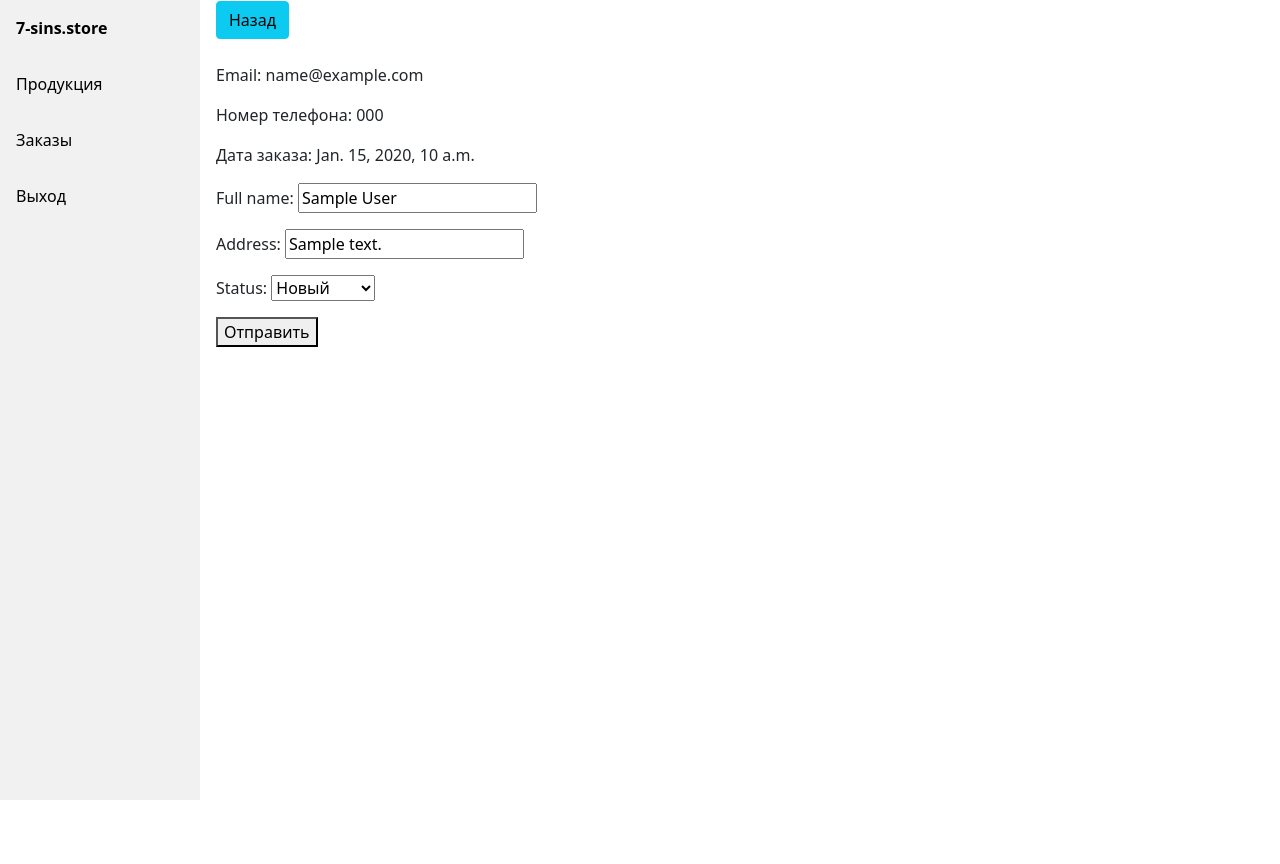
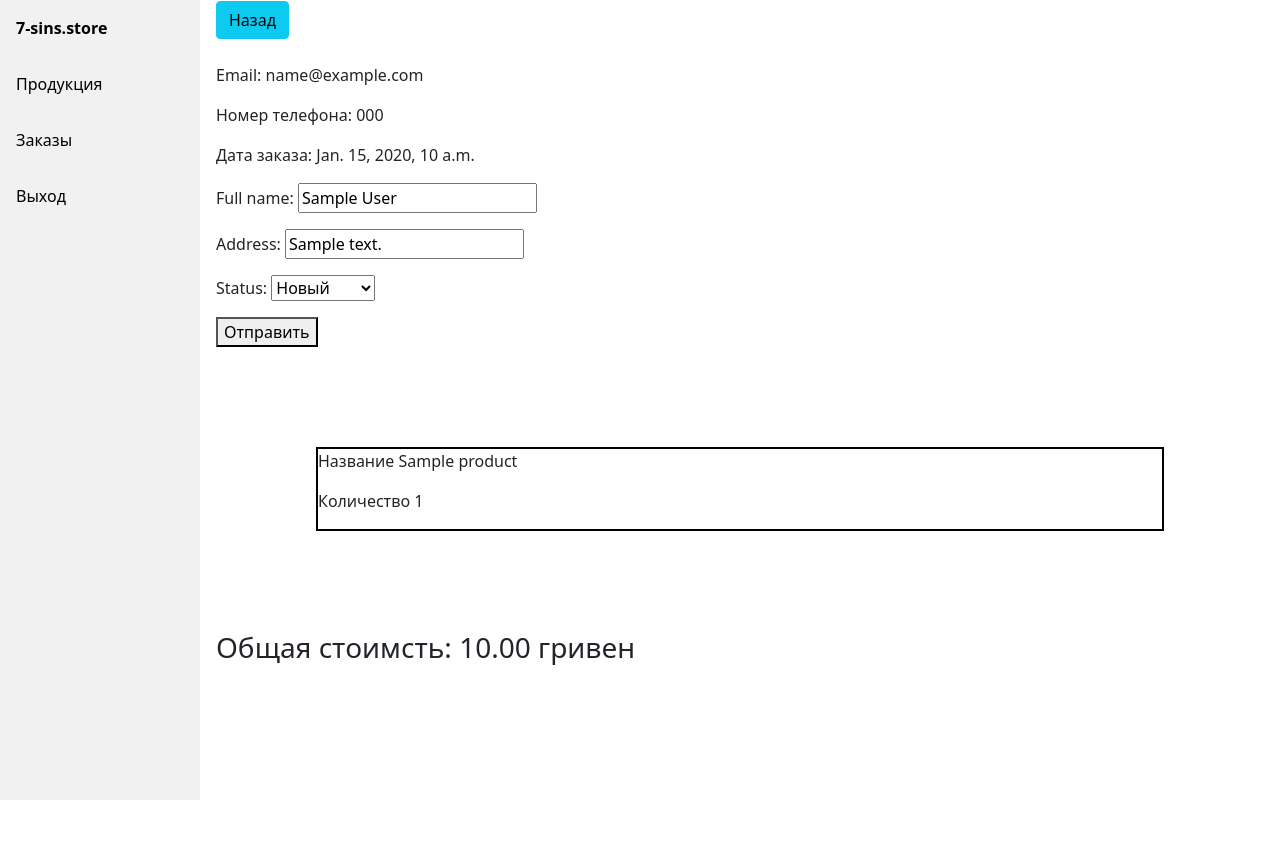
Before and after one commit to demirug/7-sins.store, a Django app: page /manager/order/1 in a window 1280 px wide. Shown: the top 864 px of the page. Run offline with Django 3.2, Linux system fonts and the light colour scheme; a user stored in the database is signed in; tables that the repository leaves empty hold one stand-in row (values such as "Sample post"); parts of the project's set-up code (start-up, migrations or seed data) failed here and were passed over.

Commit message:
Added order items displaying

```diff
--- a/manager/templates/manager/orderForm.html
+++ b/manager/templates/manager/orderForm.html
@@ -9,7 +9,7 @@
 {% block content %}
 
     <div class="wrapper">
-        <a  class="btn btn-info" href={% url 'manager:products' %}>Назад</a>
+        <a  class="btn btn-info" href={% url 'manager:orders' %}>Назад</a>
         <br><br>
         <p>Email: {{ order.email }}</p>
         <p>Номер телефона: {{ order.phone }}</p>
@@ -18,6 +18,16 @@
         {{ form.as_p }}
         <button type="submit">Отправить</button>
     </form>
+
+    {% for productItem in order.orderItems.all %}
+        <div style="margin: 100px 100px 100px 100px; border: 2px solid black">
+            <p>Название {{ productItem.product }}</p>
+            <p>Количество {{ productItem.count }}</p>
+        </div>
+    {% endfor %}
+
+    <h3>Общая стоимсть: {{ order.price }} гривен</h3>
+
     </div>
 
 {% endblock %}
```
